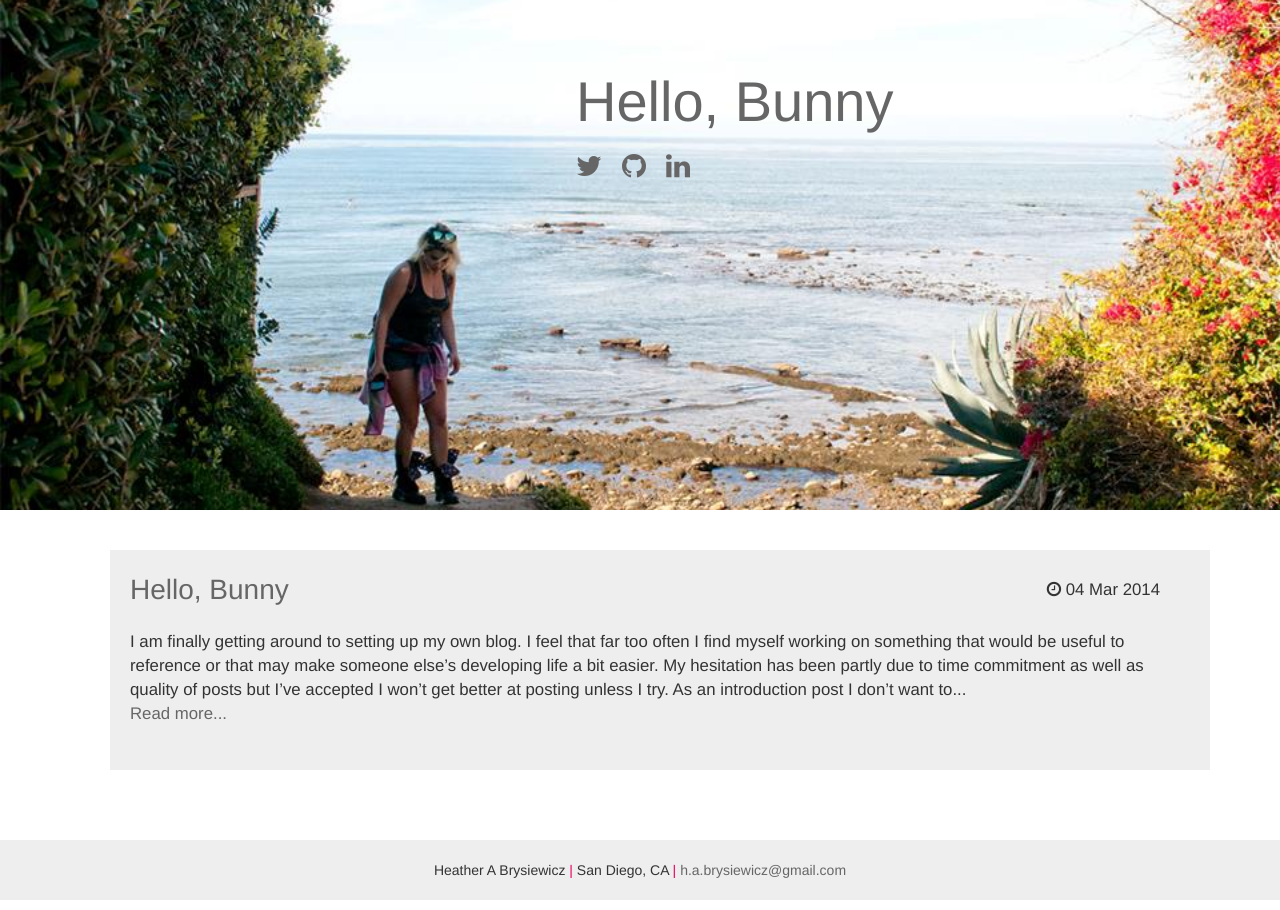
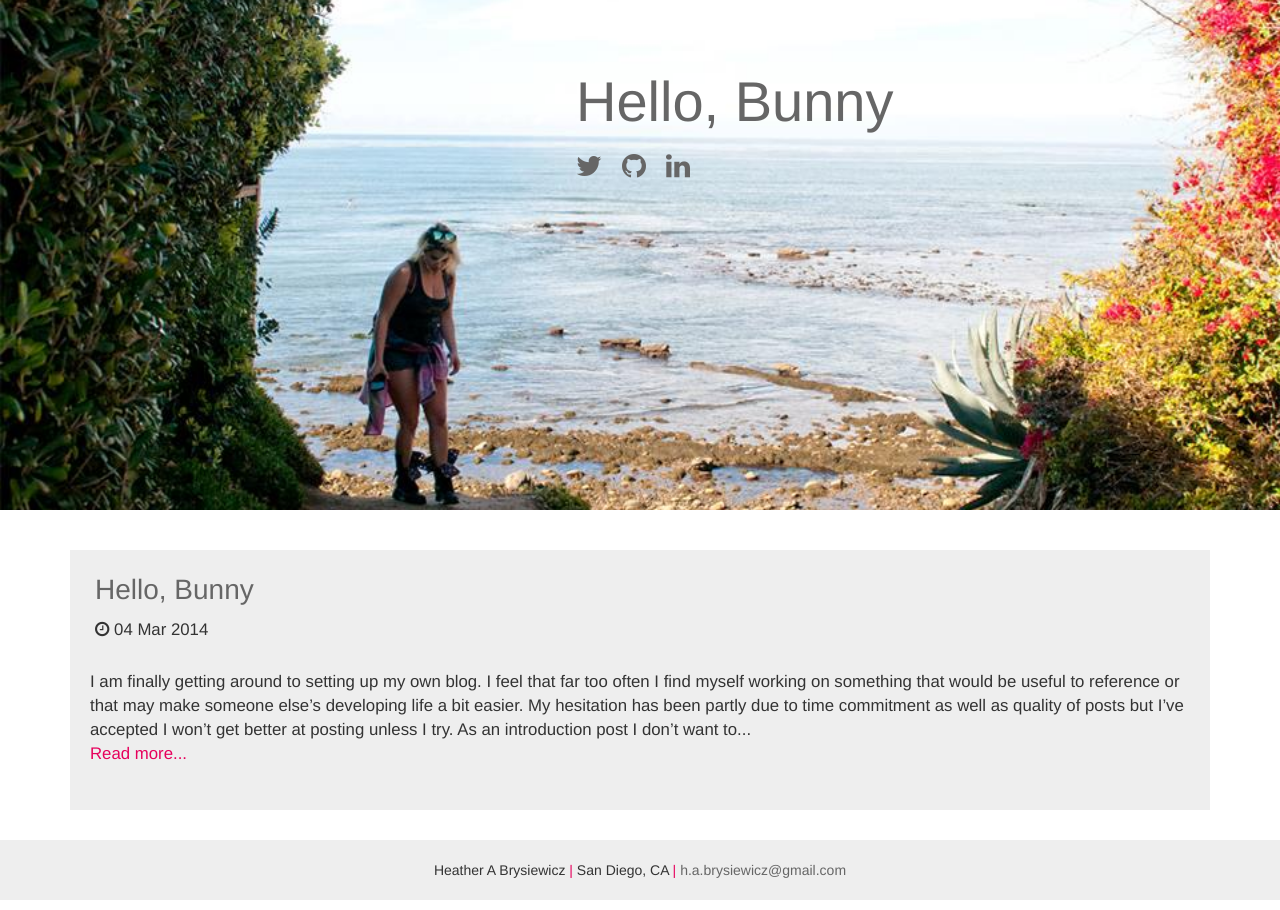
Before and after one commit to hbrysiewicz/hbrysiewicz.github.io, a Jekyll site: the page built from index.html, in a window 1280 px wide. Built offline with Jekyll 4.4.1, drawn with Linux system fonts in a browser that asks for light colours; Markdown is read by kramdown in place of the engine named in the settings.

Commit message:
Update post-time on home page

```diff
--- a/assets/css/main.css
+++ b/assets/css/main.css
@@ -84,6 +84,7 @@ a:hover {
   list-style-type: none;
   margin: 0px auto;
   padding-top: 40px;
+  padding-left: 0px;
 }
 
 .post-box {
@@ -95,9 +96,6 @@ a:hover {
   font-size: 2.0em;
   width: 100%;
   margin-bottom: 20px;
-}
-
-.post-title-link {
   padding-left: 20px;
 }
 
--- a/index.html
+++ b/index.html
@@ -10,22 +10,17 @@ title: Hello, Bunny
       <li class="post-box">
 
         <div class="row post-title">
-          <div class="post-title-link col-md-6">
-            <a href="{{ post.url }}">{{ post.title }}</a>
-          </div>
-
-          <div class="col-md-6">
-            <span class="post-date pull-right">
-              <span class="fa fa-clock-o fa-1x"></span>
-              {{ post.date | date_to_string }}
-            </span>
+          <a href="{{ post.url }}">{{ post.title }}</a>
+          <div id="post-date" class="post-date">
+            <span class="fa fa-clock-o fa-1x"></span>
+            {{ post.date | date_to_string }}
           </div>
         </div>
 
         <div class="row">
           <div class="post-summary col-md-12">
             {{ post.content | strip_html | truncatewords:75}}<br>
-            <a href="{{ post.url }}">Read more...</a><br><br>
+            <a href="{{ post.url }}" class="pink">Read more...</a><br><br>
           </div>
         </div>
       </li>
```
